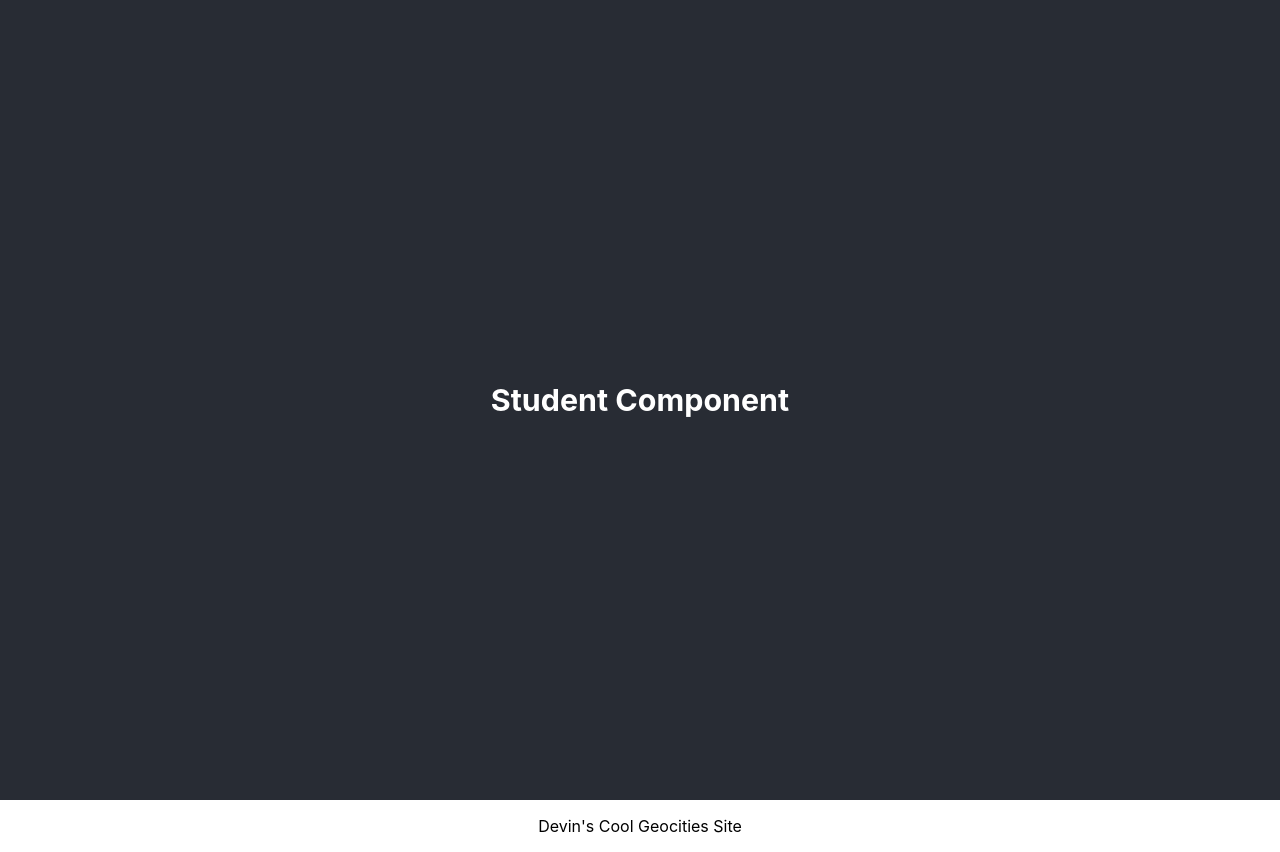
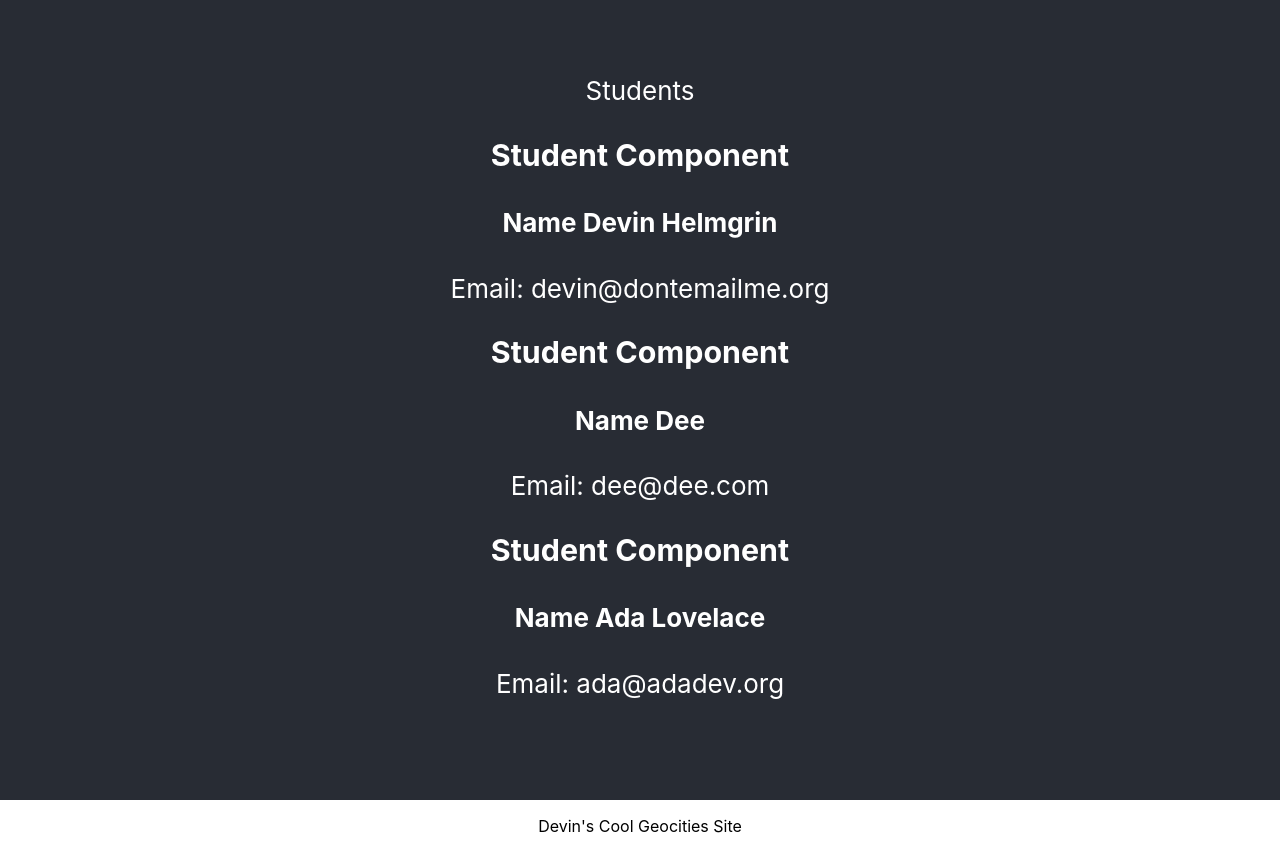
Before and after one commit to Ada-C11/ada-students-sockets, a React (Create React App) app: page / in a window 1280 px wide. Built offline with nearby package versions, Linux system fonts and the light colour scheme.

Commit message:
using map

```diff
--- a/src/App.js
+++ b/src/App.js
@@ -1,6 +1,9 @@
 import React from 'react';
 import logo from './logo.svg';
 import './App.css';
+import StudentCollection from
+  './components/StudentCollection';
+
 import Student from './components/Student';
 
 
@@ -8,13 +11,32 @@ const goofy_func = (a, b) => {
   return a + b;
 }
 
+const students = [
+  {
+    fullName: 'Devin Helmgrin',
+    email: 'devin@dontemailme.org',
+  },
+  {
+    fullName: 'Dee',
+    email: 'dee@dee.com',
+  },
+  {
+    fullName: 'Ada Lovelace',
+    email: 'ada@adadev.org',
+  }
+];
+
 function App() {
   const cool_string = "Sockets ROCK!!!!!"
 
   return (
     <div className="App">
       <header className="App-header">
-       <Student />
+        <StudentCollection
+          students={students}
+          num={5}
+        />
+
       </header>
       <footer>
         <p>Devin's Cool Geocities Site</p>
--- a/src/components/Student.js
+++ b/src/components/Student.js
@@ -1,9 +1,14 @@
 import React from 'react'
 
-const Student = () => {
+const Student = (props) => {
+  console.log(props);
   return (
-    <h3>Student Component</h3>
-  )
+    <section>
+      <h3>Student Component</h3>
+      <h4>Name {props.fullName} </h4>
+      <p>Email: {props.email} </p>
+    </section>
+  );
 }
 
 export default Student;
--- /dev/null
+++ b/src/components/StudentCollection.js
@@ -0,0 +1,31 @@
+import React from 'react';
+import Student from './Student';
+
+
+const generateStudentComponents = (students) => {
+  return students.map((student) => {
+    const { fullName, email } = student;
+    return (<Student
+      key={fullName}
+      fullName={fullName}
+      email={email}
+    />);
+  });
+};
+
+const StudentCollection = (props) => {
+  console.log(props);
+  const { students, num } = props;
+  console.log(num);
+
+  const studentComponents = generateStudentComponents(students);
+
+  return (
+    <div>Students
+      {studentComponents}
+    </div>
+
+  );
+}
+
+export default StudentCollection;
```
Also changed, not shown: 1 other file (tests, documents, lock files or other folders).
